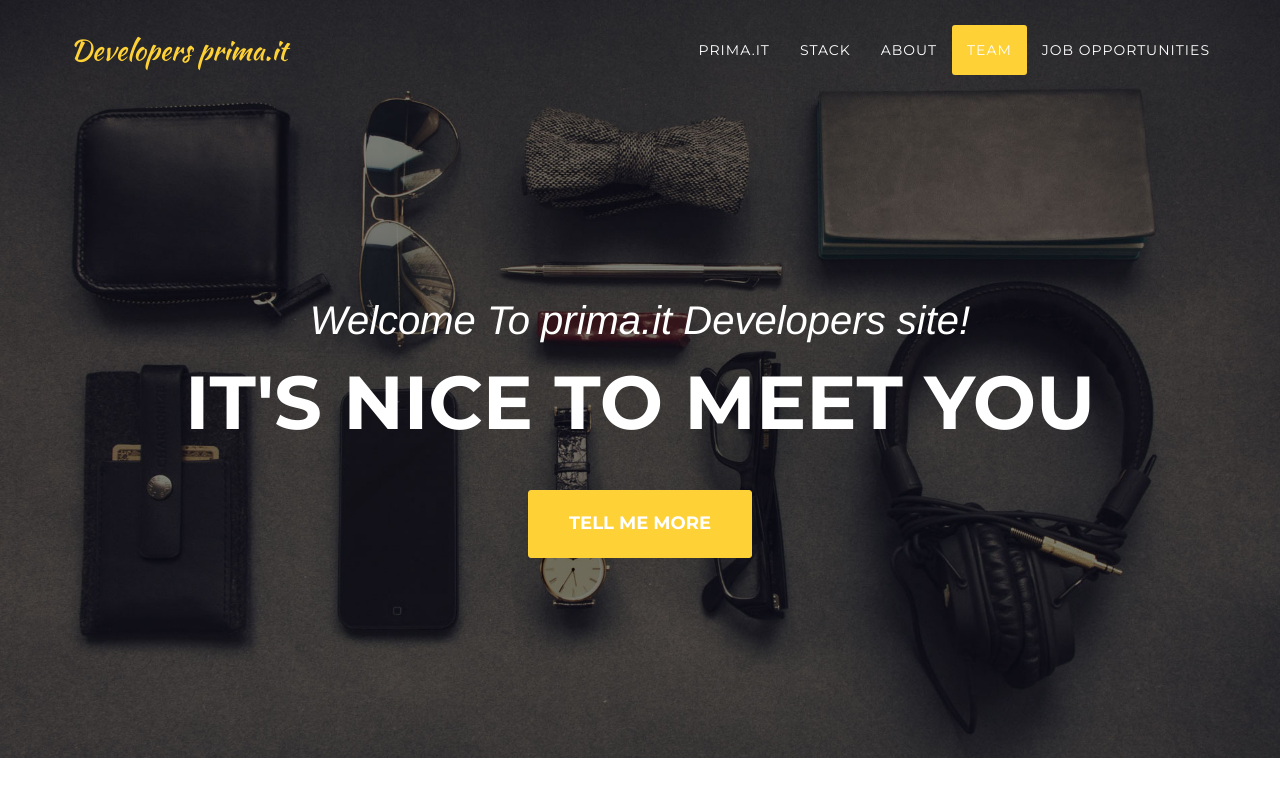
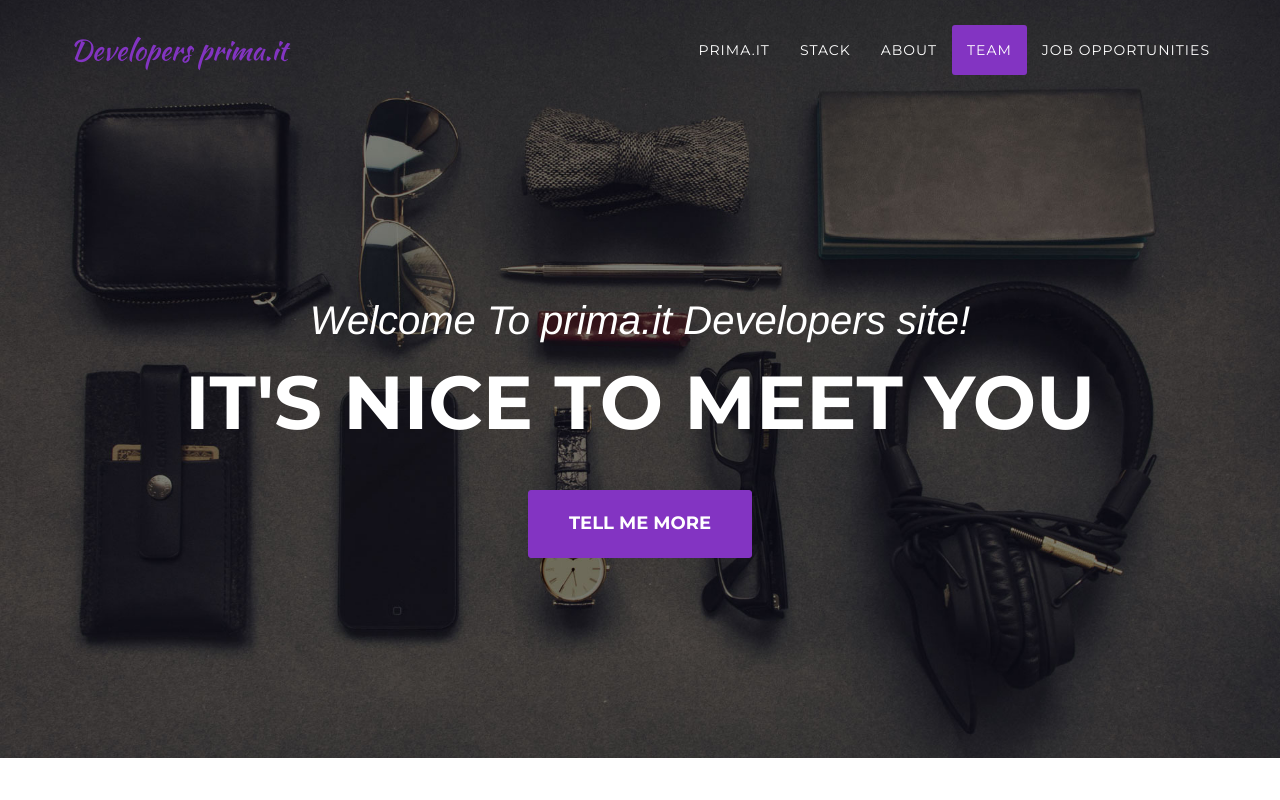
Before and after one commit to primait/developers.prima.it, a plain HTML site: page index.html in a window 1280 px wide. Shown: the top 800 px of the page. Drawn offline with nearby package versions, Linux system fonts and the light colour scheme; a web font is replaced by a local one.

Commit message:
modifica colore

```diff
--- a/less/agency.less
+++ b/less/agency.less
@@ -84,7 +84,7 @@ h1, h2, h3, h4, h5, h6 {
 	background-color: @gray-darkest;
 	border-color: transparent;
 	.navbar-brand {
-		color: @brand-primary;
+		color: @gray-lighter;
 		.script-font;
         &:hover,
         &:focus,
--- a/less/variables.less
+++ b/less/variables.less
@@ -1,6 +1,6 @@
 // Variables
 
-@brand-primary: #fed136;
+@brand-primary: #8334c2;
 @brand-danger: #e74c3c;
 @gray-darkest: #222;
 @gray: #777;
```
Also changed, not shown: css/agency.css.
